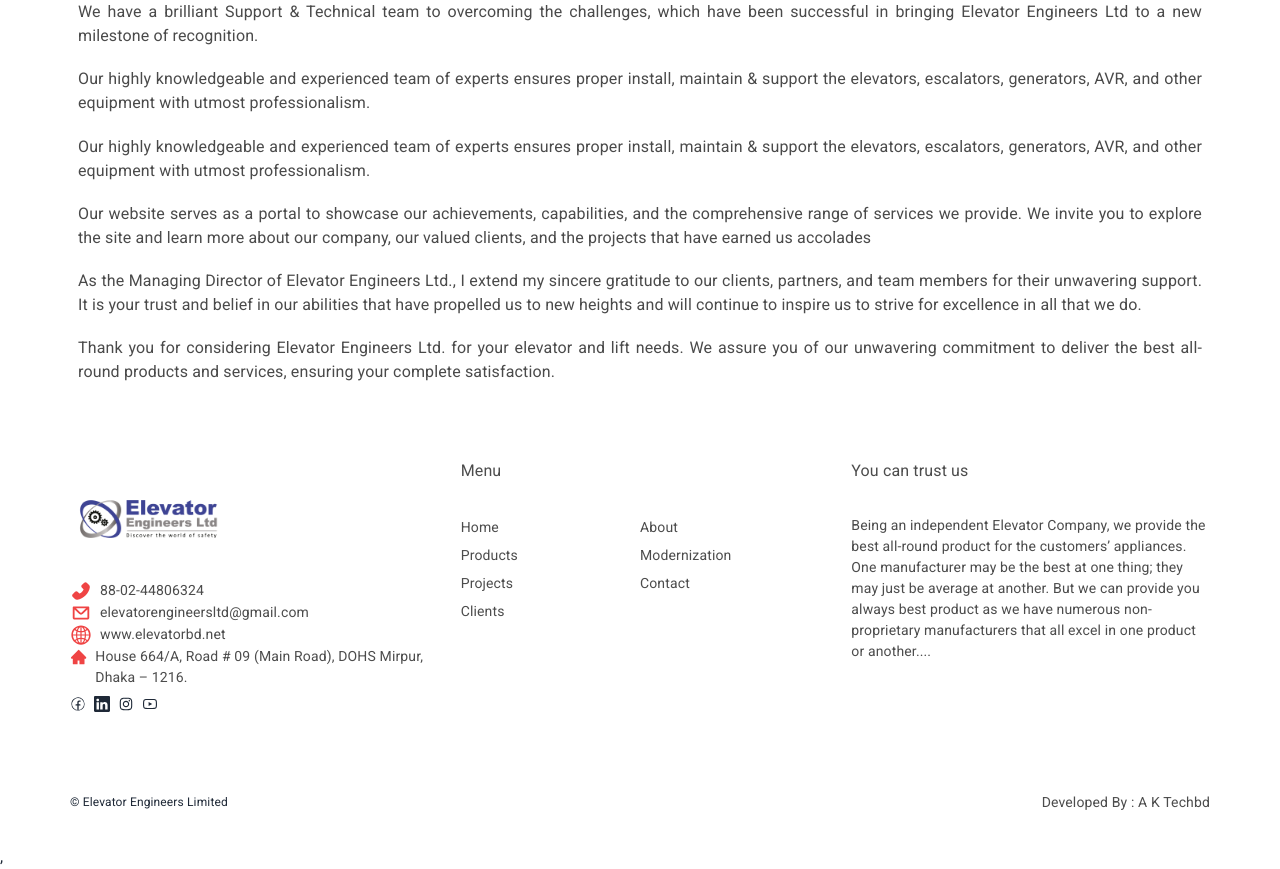
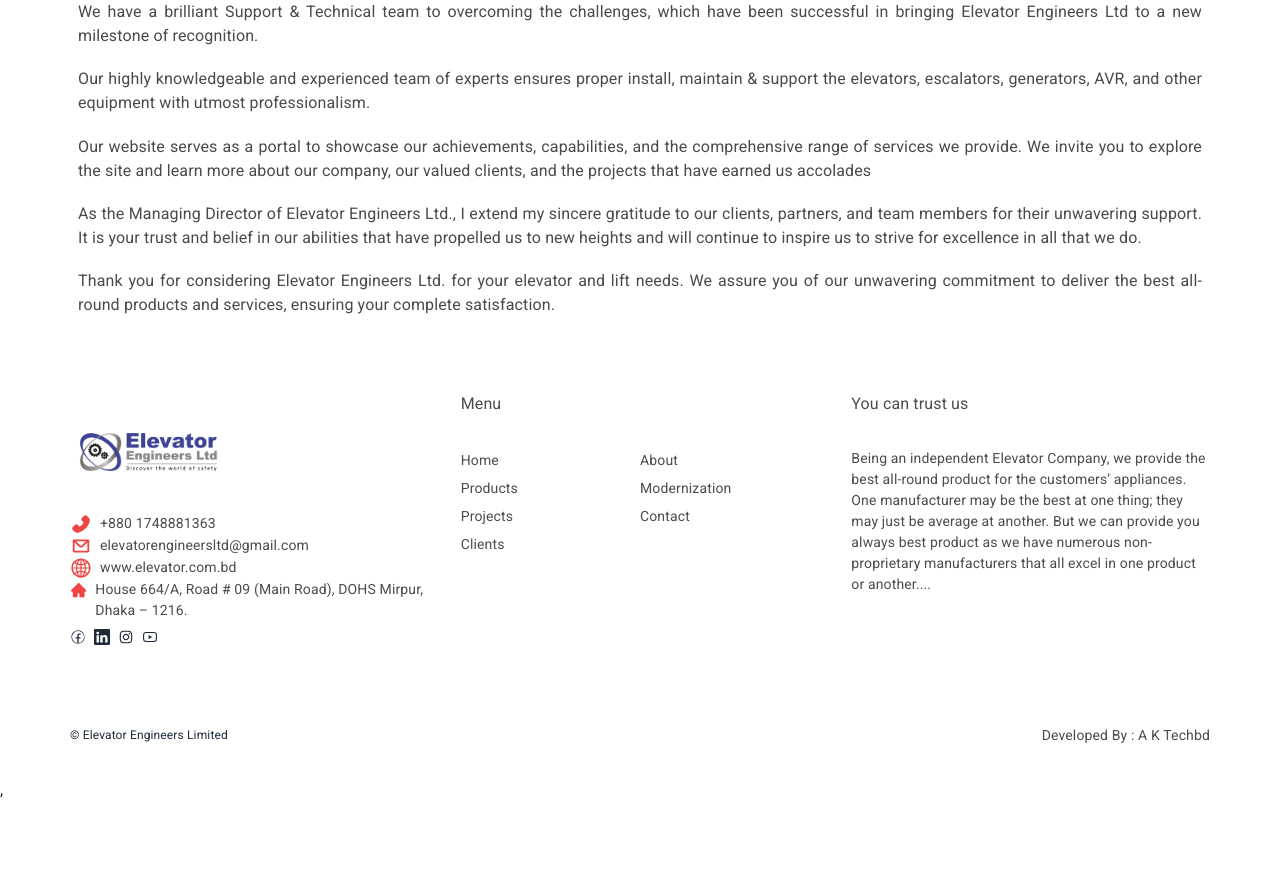
Before and after one commit to showkotus/elevator, a React (Vite) app: page /management-message in a window 1280 px wide. Shown: the part 1020-1889 px from the top of the page. After the commit the page ends 1822 px from the top, so only its background shows below. Built offline with nearby package versions, Linux system fonts and the light colour scheme.

Commit message:
add facebook link

```diff
--- a/src/components/Footer/Footer.jsx
+++ b/src/components/Footer/Footer.jsx
@@ -16,13 +16,13 @@
                         <p className="mb-2"> elevatorengineersltd@gmail.com | +8801748881363</p> */}
                         <div>
                             <img src={logo} alt="logo of the company" width={156} height={56} />
-                            <p className="flex gap-x-2"><AiFillPhone size={22} className='text-red-500' /> <span>88-02-44806324</span></p>
+                            <p className="flex gap-x-2"><AiFillPhone size={22} className='text-red-500' /> <span>+880 1748881363</span></p>
                             <p className="flex gap-x-2"><CgMail size={22} className='text-red-500' /> <span>elevatorengineersltd@gmail.com</span></p>
-                            <p className="flex gap-x-2"><AiOutlineGlobal size={22} className='text-red-500' /> <span>www.elevatorbd.net</span></p>
+                            <p className="flex gap-x-2 cursor-pointer"><AiOutlineGlobal size={22} className='text-red-500 ' /> <span>www.elevator.com.bd</span></p>
                             <p className="flex gap-x-2"><AiFillHome size={22} className='text-red-500' /> <span> House 664/A, Road # 09 (Main Road), DOHS Mirpur, Dhaka – 1216.</span></p>
                         </div>
                         <div className='flex items-center gap-x-2 mt-2'>
-                            <CiFacebook />
+                            <a href="https://www.facebook.com/profile.php?id=100063929474301" target="_blank" rel="noreferrer"><CiFacebook /></a>
                             <BsLinkedin />
                             <AiOutlineInstagram />
                             <AiOutlineYoutube />
@@ -32,7 +32,7 @@
                         <h2>Menu</h2>
                         <ul className="grid grid-cols-2">
                             <li className="mb-1"><Link to={'/'}>Home</Link></li>
-                            <li className="mb-1"><Link to={'/about'}>About</Link></li>
+                            <li className="mb-1"><Link to={'/company-profile'}>About</Link></li>
                             <li className="mb-1"><Link to={'/products'}>Products</Link></li>
                             <li className="mb-1"><Link to={'/modernization'}>Modernization</Link></li>
                             <li className="mb-1"><Link to={'/projects'}>Projects</Link></li>
--- a/src/components/Navbar/Navbar.jsx
+++ b/src/components/Navbar/Navbar.jsx
@@ -4,7 +4,7 @@
 import logo from '../../assets/navbar/navbarLogo.png'
 import { FaBars } from 'react-icons/fa'
 import { MdOutlineArrowDropDown } from 'react-icons/md'
-import {ImCross} from 'react-icons/im'
+import { ImCross } from 'react-icons/im'
 import { useContext, useEffect, useState } from 'react';
 import './Navbar.css'
 import { NavbarContext } from '../../context/ContextProvider';
@@ -44,7 +44,7 @@
                     } else {
                         setShowNested('about')
                     }
-                }} size={30} className="icon"/>
+                }} size={30} className="icon" />
             </div>
             <ul className={`${showNested === 'about' ? 'activeNested' : ''}`}>
                 <li><Link onClick={() => setMdNav(false)} to={'/company-profile'}>Company Profile</Link></li>
@@ -64,7 +64,7 @@
                     } else {
                         setShowNested('products')
                     }
-                }} size={30} className="icon"/>
+                }} size={30} className="icon" />
             </div>
 
             <ul className={`${showNested === 'products' ? 'activeNested' : ''}`}>
@@ -91,7 +91,7 @@
                     } else {
                         setShowNested('project')
                     }
-                }} size={30} className="icon"/>
+                }} size={30} className="icon" />
             </div>
 
             <ul className={`${showNested === 'project' ? 'activeNested' : ''}`}>
@@ -136,8 +136,8 @@
                     </div>
                     <div className='flex items-center gap-x-4'>
                         <Link className='primaryButton  rounded-xl md:rounded-2xl' to={'/contact'}>Contact Us</Link>
-                        {!mdNav && <FaBars onClick={() => setMdNav(true)} size={24} className='lg:hidden cursor-pointer'/>}
-                        {mdNav && <ImCross onClick={() => setMdNav(false)} size={24} className='lg:hidden cursor-pointer'/>}
+                        {!mdNav && <FaBars onClick={() => setMdNav(true)} size={24} className='lg:hidden cursor-pointer' />}
+                        {mdNav && <ImCross onClick={() => setMdNav(false)} size={24} className='lg:hidden cursor-pointer' />}
 
                     </div>
                 </nav>
@@ -146,11 +146,11 @@
                         {menuList}
                     </ul>
                     <div className='flex items-center justify-center gap-x-4 my-6'>
-                            <CiFacebook size={34} className='hover:text-red-500 cursor-pointer icon' />
-                            <BsLinkedin size={34} className='hover:text-red-500 cursor-pointer icon' />
-                            <AiOutlineInstagram size={34} className='hover:text-red-500 cursor-pointer icon' />
-                            <AiOutlineYoutube size={34} className='hover:text-red-500 cursor-pointer icon' />
-                        </div>
+                        <a href="https://www.facebook.com/profile.php?id=100063929474301"><CiFacebook size={34} className='hover:text-red-500 cursor-pointer icon' /></a>
+                        <BsLinkedin size={34} className='hover:text-red-500 cursor-pointer icon' />
+                        <AiOutlineInstagram size={34} className='hover:text-red-500 cursor-pointer icon' />
+                        <AiOutlineYoutube size={34} className='hover:text-red-500 cursor-pointer icon' />
+                    </div>
                 </div>
             </header>
         </div>
--- a/src/components/UpperNav/UpperNav.jsx
+++ b/src/components/UpperNav/UpperNav.jsx
@@ -21,7 +21,7 @@
                     </div>
                     <div className={`${isBanner && !shownav ? "text-white" : "text-black"}`}>
                         <div className='flex items-center gap-x-2'>
-                            <CiFacebook size={22} className='hover:text-red-500 cursor-pointer icon' />
+                            <a href="https://www.facebook.com/profile.php?id=100063929474301" target="_blank" rel="noreferrer"><CiFacebook size={22} className='hover:text-red-500 cursor-pointer icon' /></a>
                             <BsLinkedin size={22} className='hover:text-red-500 cursor-pointer icon' />
                             <AiOutlineInstagram size={22} className='hover:text-red-500 cursor-pointer icon' />
                             <AiOutlineYoutube size={22} className='hover:text-red-500 cursor-pointer icon' />
--- a/src/subPages/FactoryView/FactoryView.jsx
+++ b/src/subPages/FactoryView/FactoryView.jsx
@@ -124,7 +124,6 @@
                         <p>These are the STAR of our dedication to delivering excellence in every endeavor.</p>
                         <p>We have a brilliant Support & Technical team to overcoming the challenges, which have been successful in bringing Elevator Engineers Ltd to a new milestone of recognition.</p>
                         <p>Our highly knowledgeable and experienced team of experts ensures proper install, maintain & support the elevators, escalators, generators, AVR, and other equipment with utmost professionalism.</p>
-                        <p>Our highly knowledgeable and experienced team of experts ensures proper install, maintain & support the elevators, escalators, generators, AVR, and other equipment with utmost professionalism.</p>
                         <p>Our website serves as a portal to showcase our achievements, capabilities, and the comprehensive range of services we provide. We invite you to explore the site and learn more about our company, our valued clients, and the projects that have earned us accolades</p>
                         <p>As the Managing Director of Elevator Engineers Ltd., I extend my sincere gratitude to our clients, partners, and team members for their unwavering support. It is your trust and belief in our abilities that have propelled us to new heights and will continue to inspire us to strive for excellence in all that we do.</p>
                         <p>Thank you for considering Elevator Engineers Ltd. for your elevator and lift needs. We assure you of our unwavering commitment to deliver the best all-round products and services, ensuring your complete satisfaction.</p>
```
Also changed, not shown: 1 other file (tests, documents, lock files or other folders).
